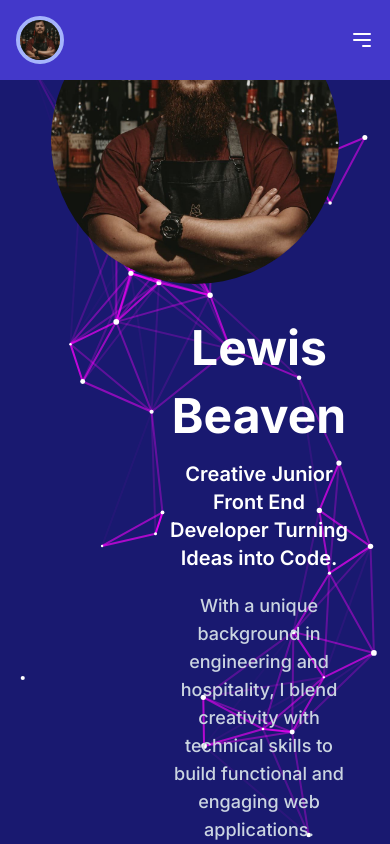
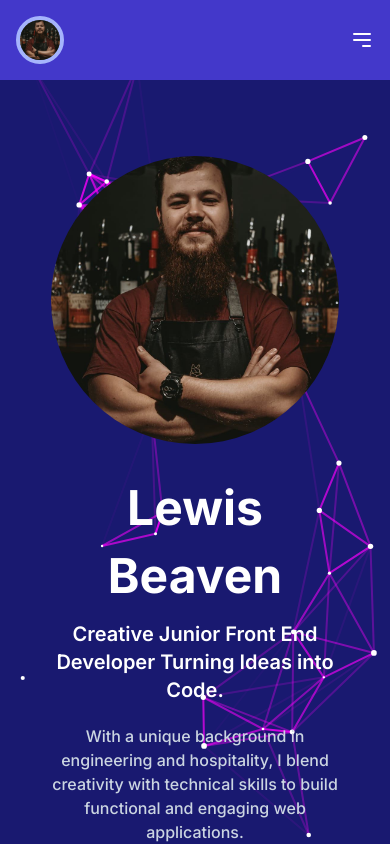
Before and after one commit to LewBeavenDev/Lewbeavendev-Portfolio, a Next.js app: page / in a window 390 px wide. Built offline with nearby package versions, Linux system fonts and the light colour scheme.

Commit message:
hero responsive

```diff
--- a/app/page.tsx
+++ b/app/page.tsx
@@ -9,7 +9,7 @@ export default function Home() {
       <nav className="nav sticky top-0 z-50">
         <Navbar />
       </nav>
-      <div>
+      <div className="">
         <Hero />
       </div>
     </main>
--- a/components/Hero.tsx
+++ b/components/Hero.tsx
@@ -15,7 +15,7 @@ const Hero = () => {
       </div>
 
       {/* Text Content */}
-      <div className="flex flex-col justify-center pl-32 space-y-5 z-10 text-center md:text-left">
+      <div className="flex flex-col justify-center ml-0 space-y-5 z-10 text-center lg:ml-32 md:text-left md:ml-0 sm:text-center sm:ml-0">
         {nameText.map((el, i) => (
           <motion.span
             initial={{ opacity: 0 }}
@@ -39,7 +39,7 @@ const Hero = () => {
           initial={{ opacity: 0, y:50 }}
           animate={{ opacity: 1, y:0 }}
           transition={{ duration: 1, delay:1.5, type: 'spring', stiffness: 300 }}
-          className="text-slate-300 font-medium text-lg lg:w-2/3 md:text-xl">
+          className="text-slate-300 font-medium text-md lg:w-2/3 md:text-xl">
           With a unique background in engineering and hospitality, I blend creativity with technical
           skills to build functional and engaging web applications.
         </motion.p>
@@ -59,7 +59,7 @@ const Hero = () => {
             restDelta: 0.001
           }
       }}
-        className="z-10 flex justify-center mb-10 md:mb-0">
+        className="z-10 flex justify-center mb-10 md:mb-0 shrink-0">
         <Image
           src={profilePic}
           alt="Lewis Beaven Profile Picture"
```
